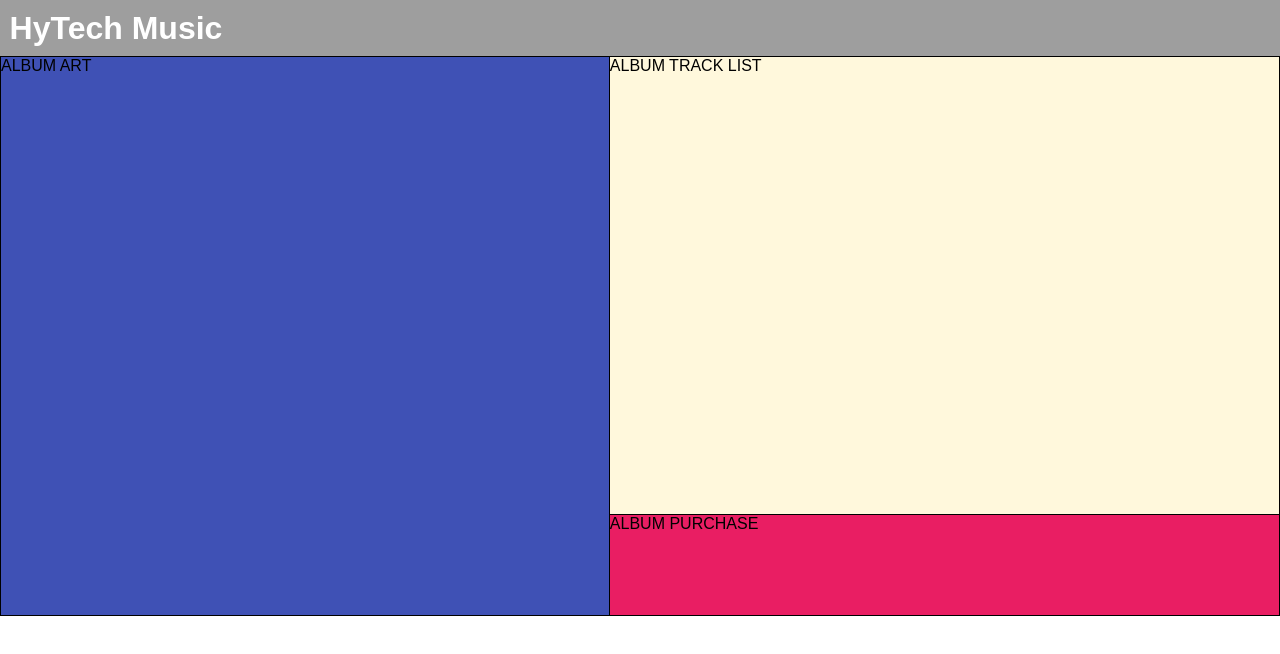
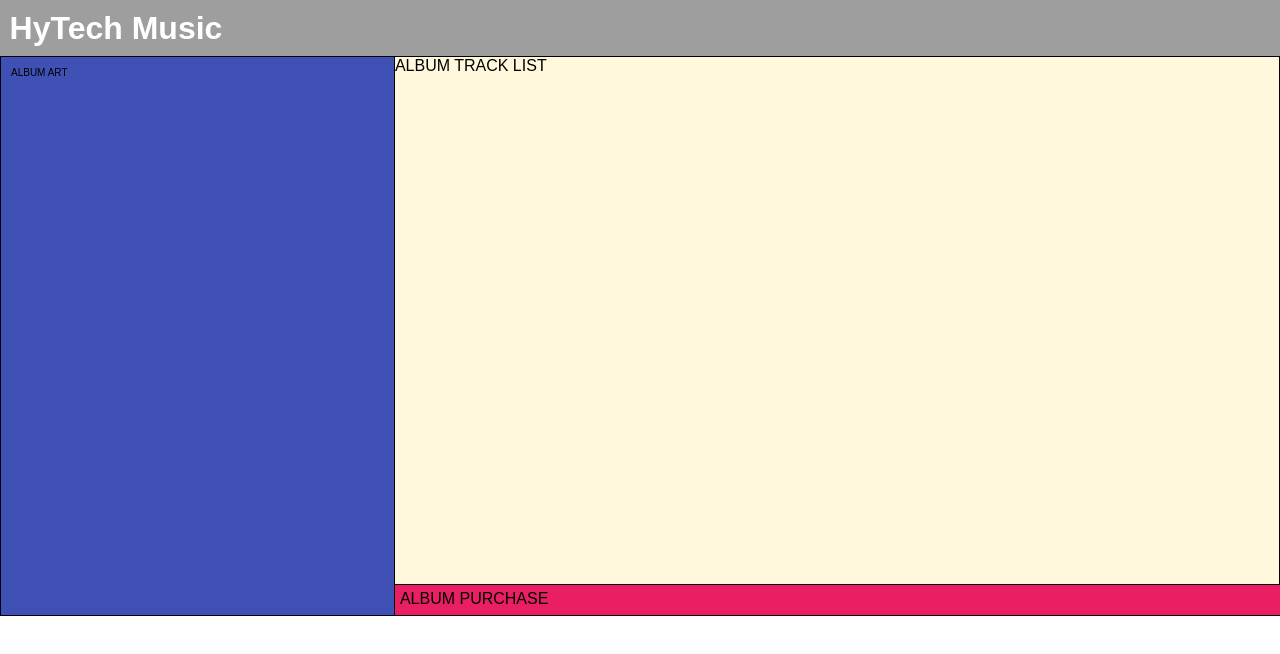
Before and after one commit to thomasc28/hytech-music, an Angular app: page / in a window 1280 px wide. Shown: the top 654 px of the page. Built offline with nearby package versions, Linux system fonts and the light colour scheme.

Commit message:
Fixed CSS.

```diff
--- a/src/app/app.component.css
+++ b/src/app/app.component.css
@@ -12,20 +12,37 @@
 }
 
 .album-art {
+  padding: 10px;
   background-color: #3f51b5;
+  font-size: 10px;
+  width: 0%;
+}
+
+.Track-list-span{
+    width: 100%;
+    background:gold;
+    color: white;
 }
 
 .album-track-list {
   position: relative;
   border-left: 1px solid black;
   background-color: cornsilk;
+  width: 40%;
+}
+
+.album-Img
+{
+  width: 220px;
+  height: 220px;
 }
 
 .album-purchase {
-  height: 100px;
+  height: 20px;
   background-color: #e91e63;
   border-top: 1px solid black;
   width: 100%;
   position: absolute;
   bottom: 0;
+  padding: 5px;
 }
```
